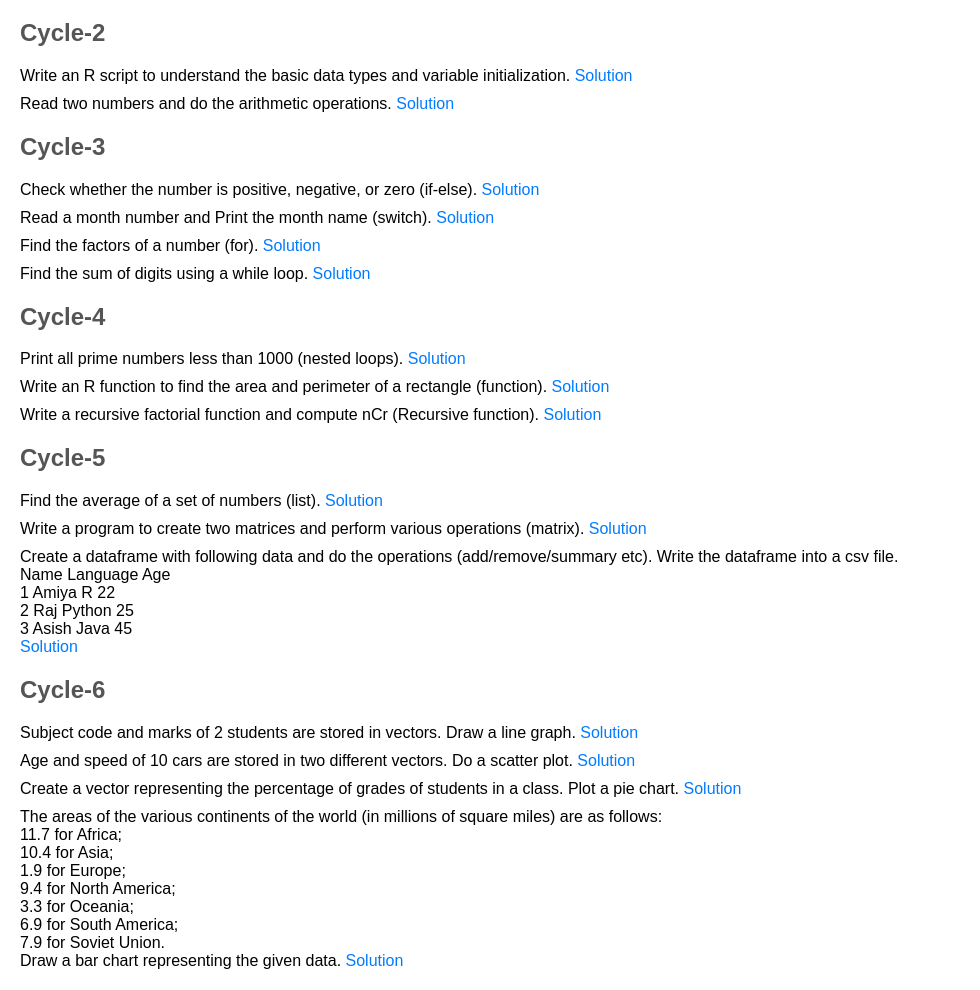
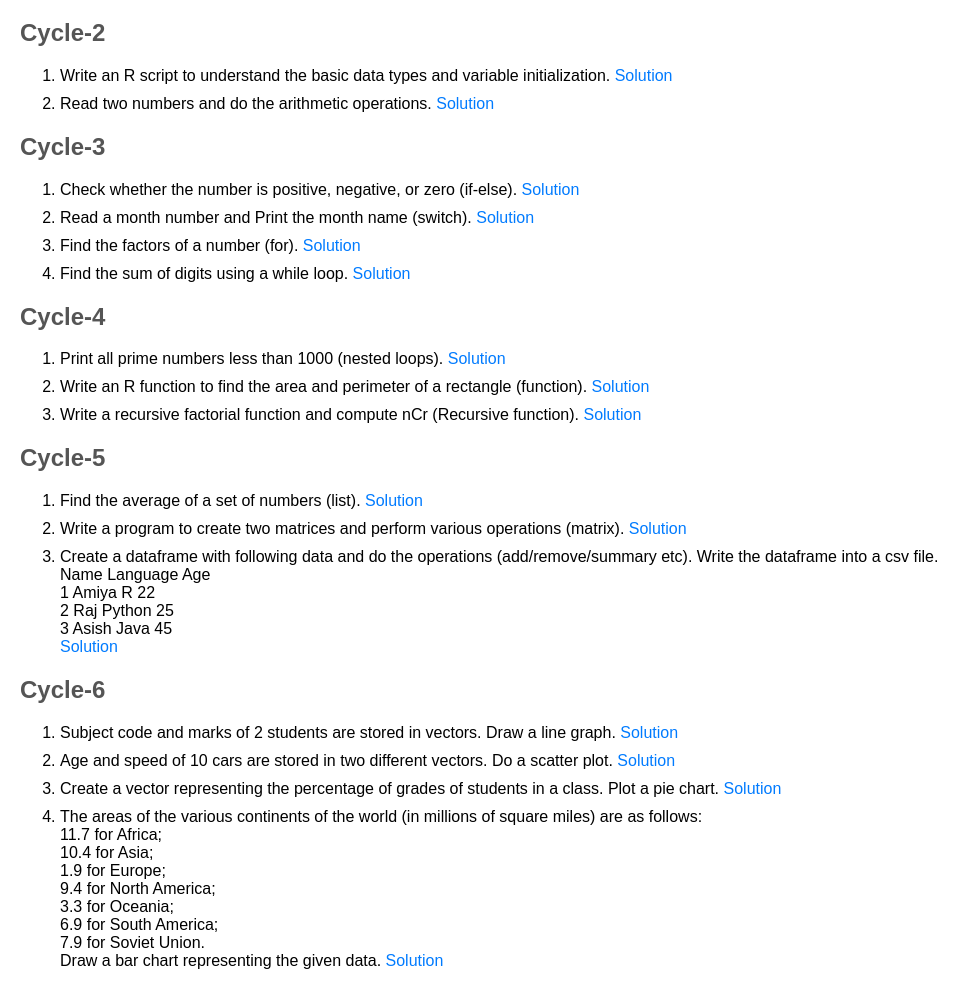
Before and after one commit to Abhijith-2002/Statistical-Methods-Lab-R, a plain HTML site: page index.html in a window 1280 px wide. Shown: the part 61-1051 px from the top of the page, without its empty margins (0-980 px from the left). Drawn offline with Linux system fonts and the light colour scheme.

Commit message:
initial commit

```diff
--- a/index.html
+++ b/index.html
@@ -3,7 +3,7 @@
 <head>
     <meta charset="UTF-8">
     <meta name="viewport" content="width=device-width, initial-scale=1.0">
-    <link rel="stylesheet" href="styles.css">
+    <link rel="stylesheet" href="https://github.com/Abhijith-2002/Statistical-Methods-Lab-R/blob/main/styles.css">
     <title>Statistical Methods in R Lab S4</title>
     <style>
         body {
@@ -37,28 +37,28 @@
     <h1>Statistical Methods in R Lab S4</h1>
 
     <h2>Cycle-2</h2>
-    <ul>
+    <ol>
         <li>Write an R script to understand the basic data types and variable initialization. <a href="https://github.com/Abhijith-2002/Statistical-Methods-Lab-R/blob/main/Datatypes.R">Solution</a></li>
         <li>Read two numbers and do the arithmetic operations. <a href="https://github.com/Abhijith-2002/Statistical-Methods-Lab-R/blob/main/InputOutput.R">Solution</a></li>
-    </ul>
+    </ol>
 
     <h2>Cycle-3</h2>
-    <ul>
+    <ol>
         <li>Check whether the number is positive, negative, or zero (if-else). <a href="https://github.com/Abhijith-2002/Statistical-Methods-Lab-R/blob/main/PosNegZero.R">Solution</a></li>
         <li>Read a month number and Print the month name (switch). <a href="https://github.com/Abhijith-2002/Statistical-Methods-Lab-R/blob/main/MonthPrinter.R">Solution</a></li>
         <li>Find the factors of a number (for). <a href="https://github.com/Abhijith-2002/Statistical-Methods-Lab-R/blob/main/factors.R">Solution</a></li>
         <li>Find the sum of digits using a while loop. <a href="https://github.com/Abhijith-2002/Statistical-Methods-Lab-R/blob/main/sumOfDigits.R">Solution</a></li>
-    </ul>
+    </ol>
 
     <h2>Cycle-4</h2>
-    <ul>
+    <ol>
         <li>Print all prime numbers less than 1000 (nested loops). <a href="https://github.com/Abhijith-2002/Statistical-Methods-Lab-R/blob/main/prime.R">Solution</a></li>
         <li>Write an R function to find the area and perimeter of a rectangle (function). <a href="https://github.com/Abhijith-2002/Statistical-Methods-Lab-R/blob/main/areaPerimeter.R">Solution</a></li>
         <li>Write a recursive factorial function and compute nCr (Recursive function). <a href="https://github.com/Abhijith-2002/Statistical-Methods-Lab-R/blob/main/nCr.R">Solution</a></li>
-    </ul>
+    </ol>
 
     <h2>Cycle-5</h2>
-    <ul>
+    <ol>
         <li>Find the average of a set of numbers (list). <a href="https://github.com/Abhijith-2002/Statistical-Methods-Lab-R/blob/main/average.R">Solution</a></li>
         <li>Write a program to create two matrices and perform various operations (matrix). <a href="https://github.com/Abhijith-2002/Statistical-Methods-Lab-R/blob/main/matrix.R">Solution</a></li>
         <li>Create a dataframe with following data and do the operations (add/remove/summary etc). Write the dataframe into a csv file.
@@ -68,10 +68,10 @@
             <br>3 Asish Java 45
             <br><a href="https://github.com/Abhijith-2002/Statistical-Methods-Lab-R/blob/main/data.R">Solution</a>
         </li>
-    </ul>
+    </ol>
 
     <h2>Cycle-6</h2>
-    <ul>
+    <ol>
         <li>Subject code and marks of 2 students are stored in vectors. Draw a line graph. <a href="https://github.com/Abhijith-2002/Statistical-Methods-Lab-R/blob/main/SubjectMarks.R">Solution</a></li>
         <li>Age and speed of 10 cars are stored in two different vectors. Do a scatter plot. <a href="https://github.com/Abhijith-2002/Statistical-Methods-Lab-R/blob/main/AgeSpeed.R">Solution</a></li>
         <li>Create a vector representing the percentage of grades of students in a class. Plot a pie chart. <a href="https://github.com/Abhijith-2002/Statistical-Methods-Lab-R/blob/main/PercentageGrades.R">Solution</a></li>
@@ -85,6 +85,6 @@
             <br>7.9 for Soviet Union.
             <br>Draw a bar chart representing the given data. <a href="https://github.com/Abhijith-2002/Statistical-Methods-Lab-R/blob/main/ContinentLandPercentage.R">Solution</a>
         </li>
-    </ul>
+    </ol>
 </body>
 </html>
```
